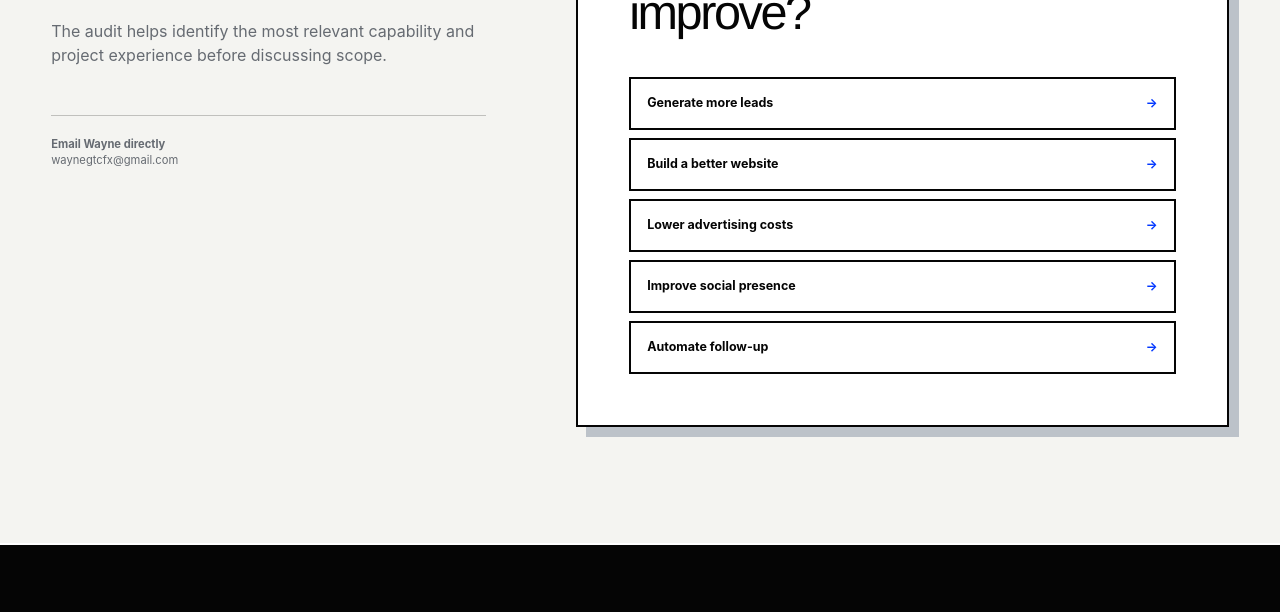
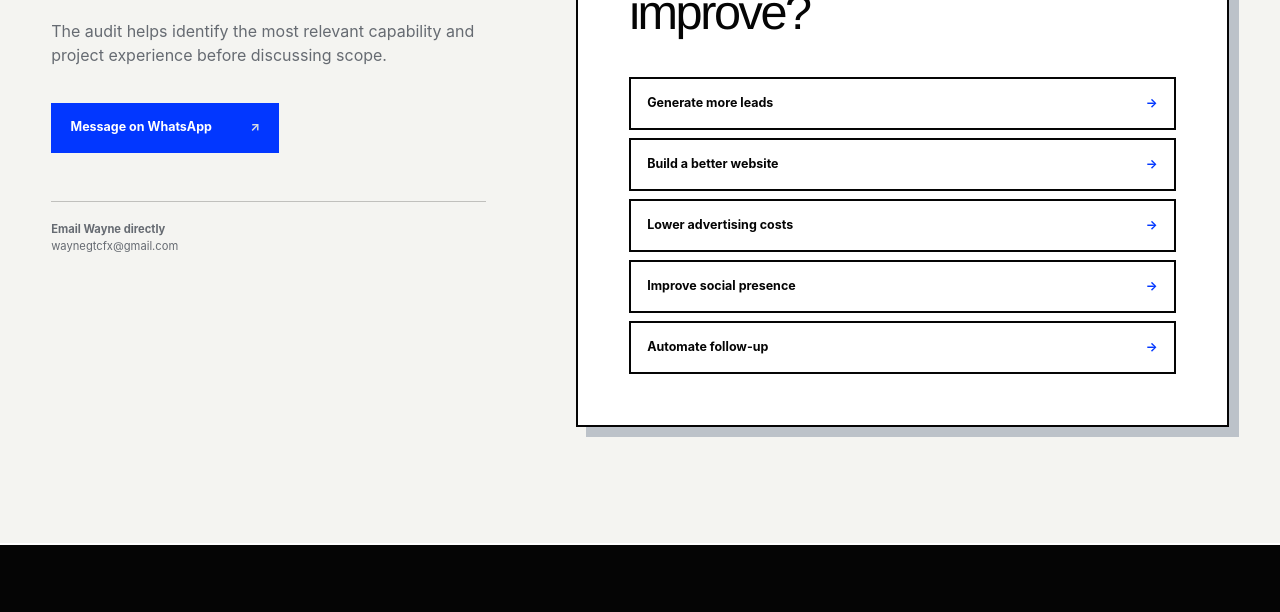
Before and after one commit to Waynechin4398/freelancemarketingagency, an Astro site: page /contact in a window 1280 px wide. Shown: the part 1007-1619 px from the top of the page. Built offline with nearby package versions, Linux system fonts and the light colour scheme; Astro itself is replaced by a stand-in of ours.

Commit message:
Add WhatsApp contact button

```diff
--- a/src/data/site.json
+++ b/src/data/site.json
@@ -7,7 +7,7 @@
   "heroIntro": "I’m Wayne—the strategist and builder behind Wayne Omni. I connect websites, paid media, social content and marketing automation into one clear customer journey.",
   "location": "Malaysia-based · Working across markets",
   "contactEmail": "waynegtcfx@gmail.com",
-  "whatsappUrl": "",
+  "whatsappUrl": "https://wa.me/601123394398?text=Hi%20Wayne%2C%20I%20found%20Wayne%20Omni%20and%20would%20like%20to%20discuss%20a%20project.",
   "bookingUrl": "",
   "ssmNumber": "202303064098 (CT0118753-P)",
   "businessAddress": "",
--- a/src/pages/contact.astro
+++ b/src/pages/contact.astro
@@ -10,6 +10,11 @@ import site from "../data/site.json";
       <span class="eyebrow">Growth audit</span>
       <h2>A better brief leads to a better first conversation.</h2>
       <p>The audit helps identify the most relevant capability and project experience before discussing scope.</p>
+      <div class="button-row">
+        <a class="button primary" href={site.whatsappUrl} target="_blank" rel="noopener noreferrer" aria-label="Message Wayne on WhatsApp (opens in a new tab)">
+          Message on WhatsApp <span aria-hidden="true">↗</span>
+        </a>
+      </div>
       <div class="prelaunch-note"><strong>Email Wayne directly</strong><br /><a href={`mailto:${site.contactEmail}`}>{site.contactEmail}</a></div>
     </div>
     <div class="audit-form" data-audit data-email={site.contactEmail}></div>
```
